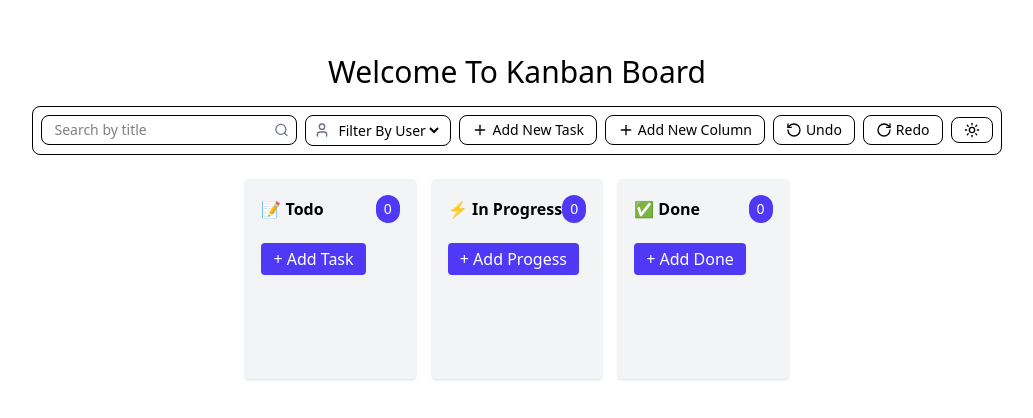
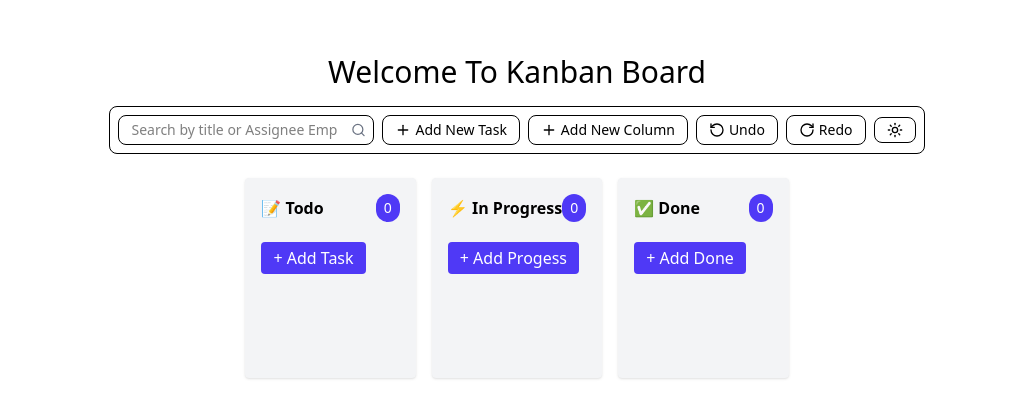
Before and after one commit to chhagan123/Mutan-x-_assignment_Kanban_board, a React (Vite) app in the folder Frontend/: page / in a window 1280 px wide. Shown: the part 184-602 px from the top of the page, without its empty margins (123-1156 px from the left). Built offline with nearby package versions, Linux system fonts and the light colour scheme.

Commit message:
feat : implement drag and drop feature

```diff
--- a/Frontend/src/App.jsx
+++ b/Frontend/src/App.jsx
@@ -14,6 +14,7 @@ function App() {
   const [modalType, setModalType] = useState(null); // Which column/task type modal relates to
   const [showModal, setShowModal] = useState(false);
   const [editTask,setEditTask] = useState(null)
+  const [searchTerm, setSearchTerm] = useState("");
 
 
   useEffect(() => {
@@ -63,6 +64,8 @@ function App() {
         showModal={showModal}
         setShowModal={setShowModal}
         setModalType={setModalType}
+        searchTerm = {searchTerm}
+        setSearchTerm={setSearchTerm}
       />
 
       {/* Board with Drag & Drop */}
@@ -75,6 +78,8 @@ function App() {
         setModalType={setModalType}
         handleDelete={handleDelete}
         onEdit={setEditTask}
+        searchTerm={searchTerm}
+        setSearchTerm={setSearchTerm}
       />
 
       {/* Add Task Modal */}
--- a/Frontend/src/components/Board.jsx
+++ b/Frontend/src/components/Board.jsx
@@ -5,16 +5,23 @@ import { DndContext } from "@dnd-kit/core";
 import Task from "../BoardMember/Task";
 import Column from "../BoardMember/Colum";
 import { useEffect } from "react";
+import { useState } from "react";
 
-export default function Board({
+ function Board({
   tasks,
   setTasks,
   setShowModal,
   setModalType,
   handleDelete,
-  onEdit
-}) {
-  // // ✅ Handle drag end
+  onEdit,
+  setSearchTerm,
+   searchTerm
+})
+
+
+
+  // ✅ Handle drag end
+  {
   const handleDragEnd = (event) => {
     const { active, over } = event;
     if (!over) return; // dropped outside a column
@@ -26,17 +33,26 @@ export default function Board({
       )
     );
 
+  }
 
-  };
 
-  useEffect(() => {
-      const saved = localStorage.getItem("tasks");
-      if (saved) setTasks(JSON.parse(saved));
-    },[]);
+
+
+  const getTasksByColumn = (col) =>
+    tasks
+      .filter((t) => {
+        const search = searchTerm.toLowerCase();
+        return (
+          t.title.toLowerCase().includes(search) ||
+          (t.AssignName && t.AssignName.toLowerCase().includes(search)) // ✅ check AssignName too
+        );
+      })
+      .filter((t) => t.column === col);
+
 
 
   // ✅ Group tasks by column
-  const getTasksByColumn = (col) => tasks.filter((t) => t.column === col);
+  // const getTasksByColumn = (col) => tasks.filter((t) => t.column === col);
 
   return (
     <div>
@@ -94,3 +110,5 @@ export default function Board({
     </div>
   );
 }
+
+export default Board
--- a/Frontend/src/components/ToolBar.jsx
+++ b/Frontend/src/components/ToolBar.jsx
@@ -1,8 +1,14 @@
 import React from "react";
-import { Search, Plus, RotateCcw, RotateCw, Sun, User } from "lucide-react";
+import { useState } from "react";
+import { Search, Plus, RotateCcw, RotateCw, Sun, User, Target } from "lucide-react";
 
-export default function Toolbar({setShowModal}) {
-  const employees = ["Chhagan", "Rushabh", "Lucky", "Shreyash", "Ronaldo", "Virat"];
+export default function Toolbar({setShowModal,searchTerm,setSearchTerm}) {
+
+
+
+
+
+
 
   return (
     <div className="flex flex-wrap items-center gap-2 p-2 border rounded-lg bg-white">
@@ -10,24 +16,17 @@ export default function Toolbar({setShowModal}) {
       <div className="flex items-center border rounded-lg px-2 w-full sm:w-64">
         <input
           type="text"
-          placeholder="Search by title"
+           placeholder="Search by title or Assignee Emp"
+           value={searchTerm}
+           onChange={(e) => setSearchTerm(e.target.value)}
+
           className="w-full p-1 outline-none bg-transparent text-sm"
         />
         <Search size={16} className="text-gray-500" />
       </div>
 
       {/* Filter By User (Dropdown) */}
-      <div className="flex items-center border rounded-lg px-2 py-1 text-sm">
-        <User size={16} className="mr-1 text-gray-500" />
-        <select className="outline-none bg-transparent">
-          <option value="">Filter By User</option>
-          {employees.map((emp, index) => (
-            <option key={index} value={emp}>
-              {emp}
-            </option>
-          ))}
-        </select>
-      </div>
+
 
       {/* Add Task */}
       <button onClick={() => setShowModal(true)} className="flex items-center gap-1 border rounded-lg px-3 py-1 text-sm hover:bg-gray-100">
```
